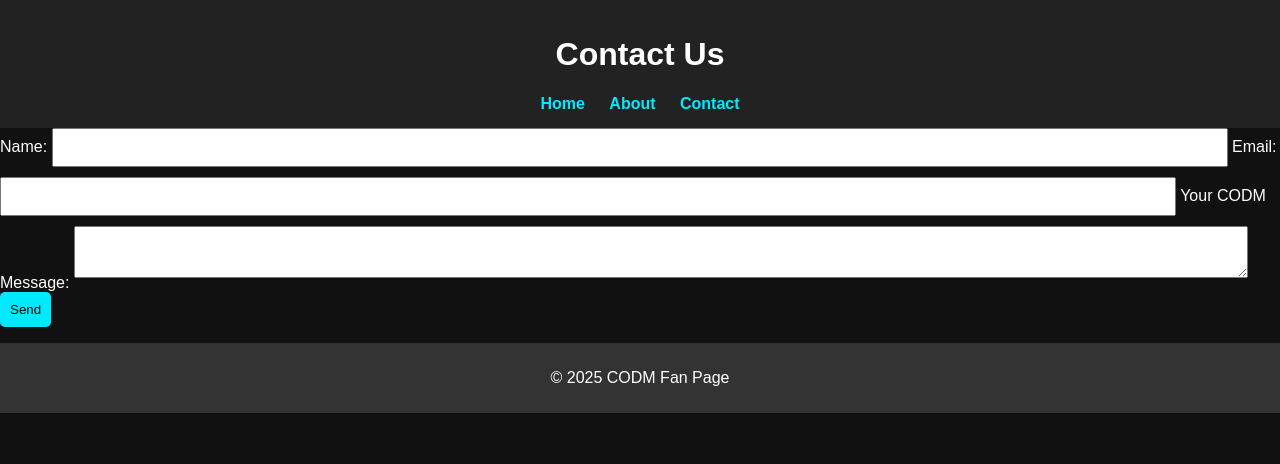
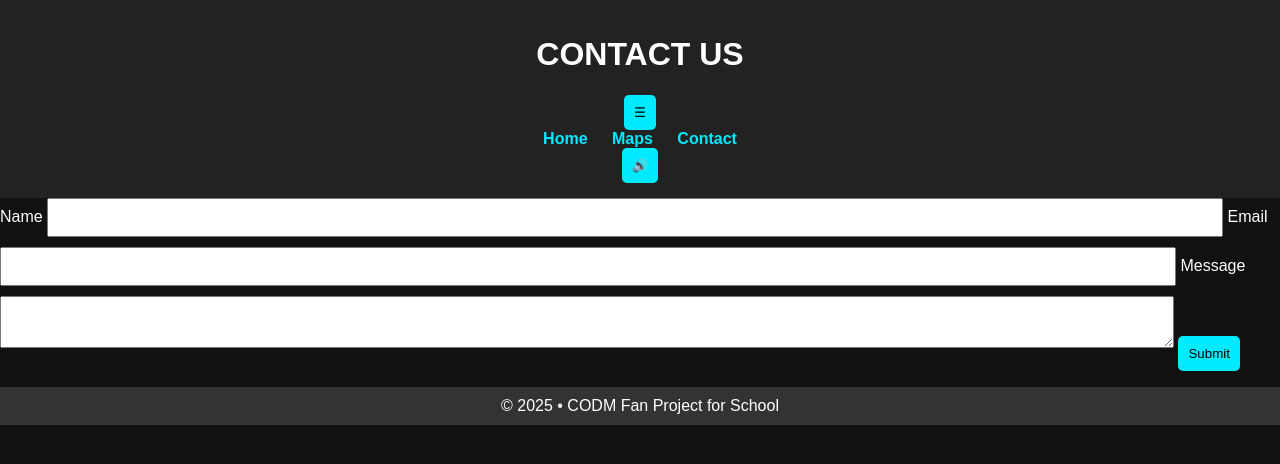
Before and after one commit to athenalansang02-gif/codm-fanpage, a plain HTML site: page contact.html in a window 1280 px wide. Drawn offline with Linux system fonts and the light colour scheme.

Commit message:
Update contact.html

```diff
--- a/contact.html
+++ b/contact.html
@@ -1,43 +1,57 @@
 <!DOCTYPE html>
 <html lang="en">
+
 <head>
-    <meta charset="UTF-8">
-    <meta name="description" content="Contact the CODM fan page admin.">
-    <meta name="viewport" content="width=device-width, initial-scale=1.0">
+    <meta charset="UTF-8" />
+    <meta name="description" content="Contact CODM Fan Page" />
+    <meta name="viewport" content="width=device-width, initial-scale=1" />
     <title>CODM Fan Page | Contact</title>
-    <link rel="stylesheet" href="style.css">
+
+    <link href="https://fonts.googleapis.com/css2?family=Orbitron:wght@400;700&display=swap" rel="stylesheet">
+    <link rel="stylesheet" href="style.css" />
 </head>
+
 <body>
 
 <header>
-    <h1>Contact Us</h1>
-    <nav>
+    <h1>CONTACT US</h1>
+    <button id="menuBtn" class="menu-btn">☰</button>
+
+    <nav id="nav">
         <a href="index.html">Home</a>
-        <a href="about.html">About</a>
-        <a href="contact.html">Contact</a>
+        <a href="about.html">Maps</a>
+        <a href="contact.html" class="active">Contact</a>
     </nav>
+
+    <button id="musicToggle" class="music-btn">🔊</button>
 </header>
 
-<section>
+
+<section class="contact-box">
     <form id="contactForm">
-        <label>Name:</label>
+        <label>Name</label>
         <input type="text" id="name">
 
-        <label>Email:</label>
+        <label>Email</label>
         <input type="email" id="email">
 
-        <label>Your CODM Message:</label>
+        <label>Message</label>
         <textarea id="message"></textarea>
 
-        <button type="submit">Send</button>
+        <button type="submit" class="btn">Submit</button>
         <p id="formMessage"></p>
     </form>
 </section>
 
+
 <footer>
-    <p>&copy; 2025 CODM Fan Page</p>
+    © 2025 • CODM Fan Project for School
 </footer>
 
+<audio id="bgMusic" loop>
+    <source src="https://files.catbox.moe/9bp7h1.mp3" type="audio/mpeg">
+</audio>
 <script src="script.js"></script>
+
 </body>
 </html>
```
